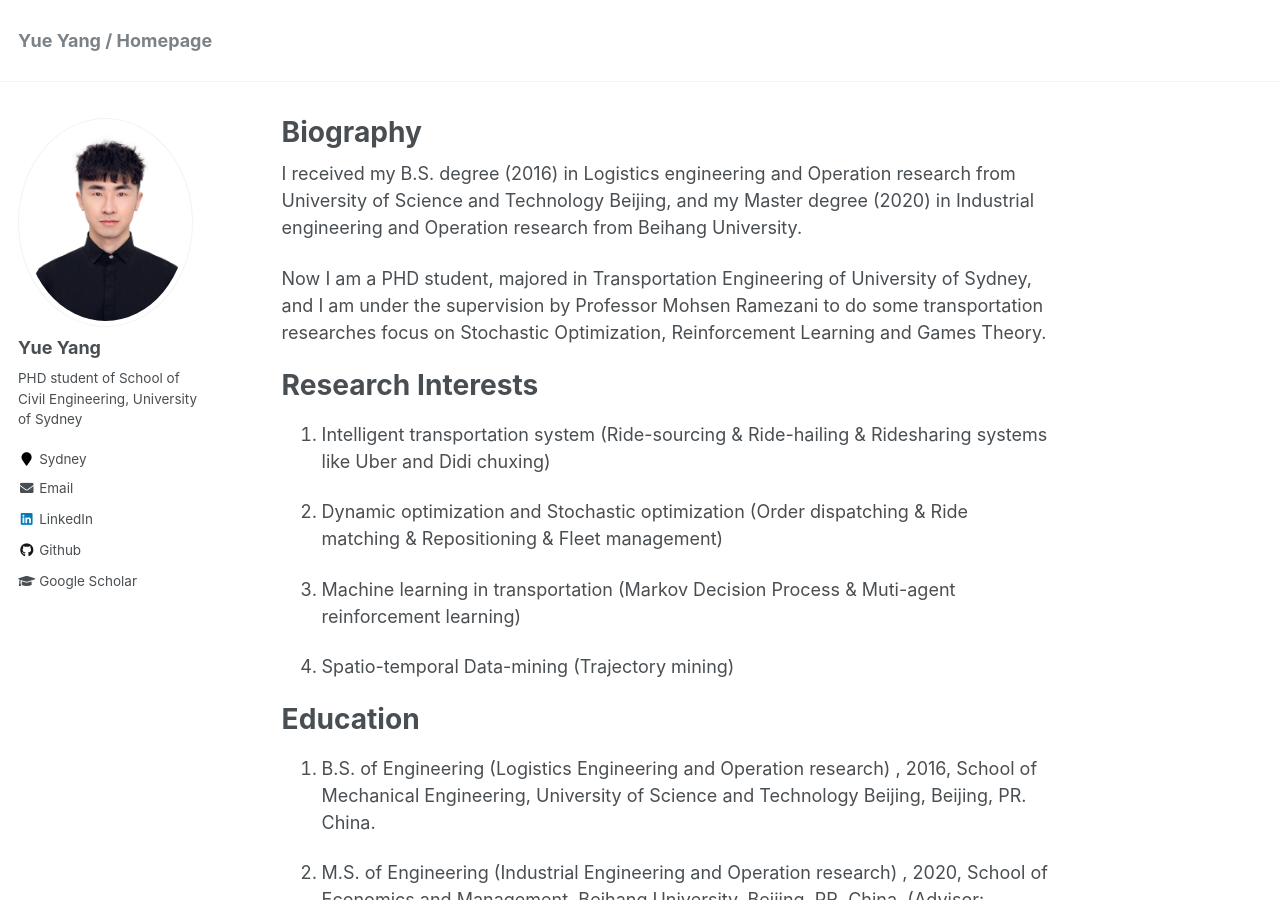
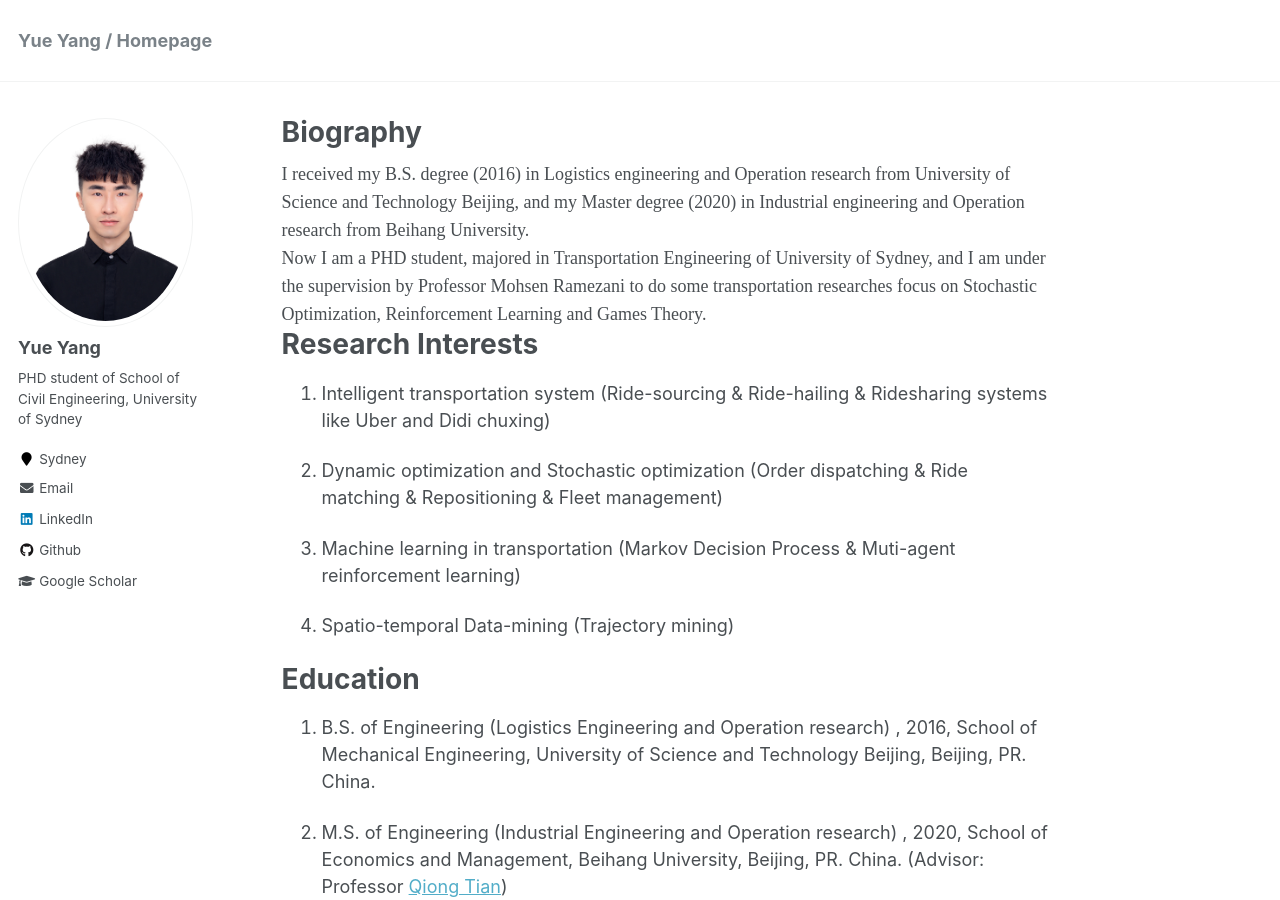
Before and after one commit to marco-yue/biography, a Jekyll site: the page built from _pages/about.md, in a window 1280 px wide and 900 px high. Built offline with Jekyll 4.4.1, drawn with Linux system fonts in a browser that asks for light colours.

Commit message:
Update about.md

```diff
--- a/_pages/about.md
+++ b/_pages/about.md
@@ -8,9 +8,8 @@ redirect_from:
   - /about.html
 ---
 
-I received my B.S. degree (2016) in Logistics engineering and Operation research from University of Science and Technology Beijing, and my Master degree (2020) in Industrial engineering and Operation research from Beihang University.
+<font face="Times New Normal">I received my B.S. degree (2016) in Logistics engineering and Operation research from University of Science and Technology Beijing, and my Master degree (2020) in Industrial engineering and Operation research from Beihang University.<br> Now I am a PHD student, majored in Transportation Engineering of University of Sydney, and I am under the supervision by Professor Mohsen Ramezani to do some transportation researches focus on Stochastic Optimization, Reinforcement Learning and Games Theory.</font>
 
-Now I am a PHD student, majored in Transportation Engineering of University of Sydney, and I am under the supervision by Professor Mohsen Ramezani to do some transportation researches focus on Stochastic Optimization, Reinforcement Learning and Games Theory.
 
 # Research Interests
 
```
